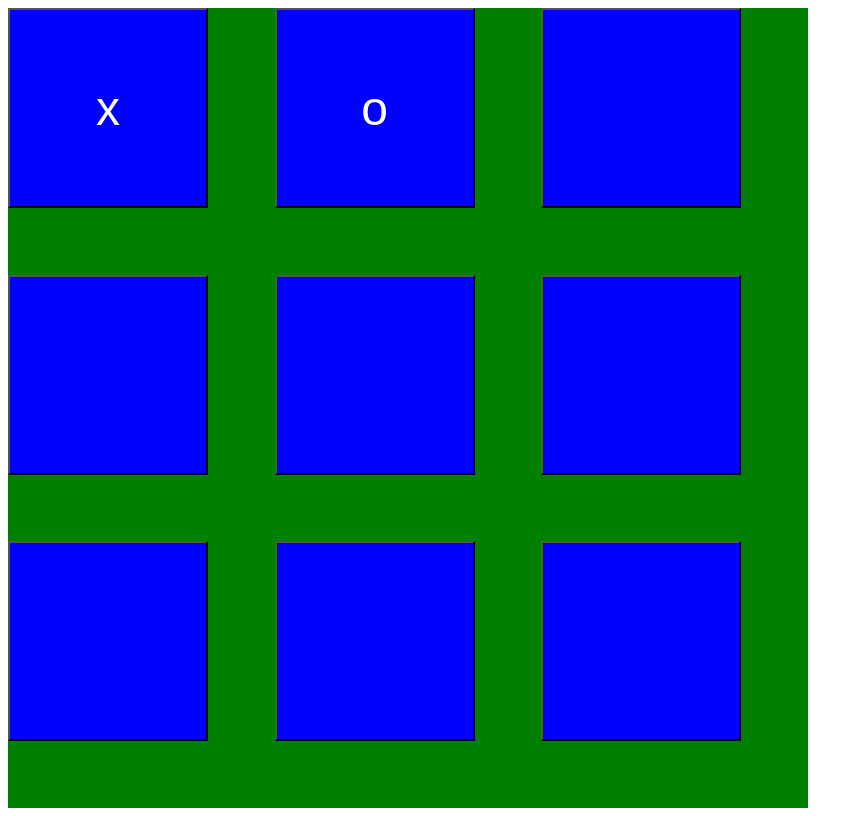
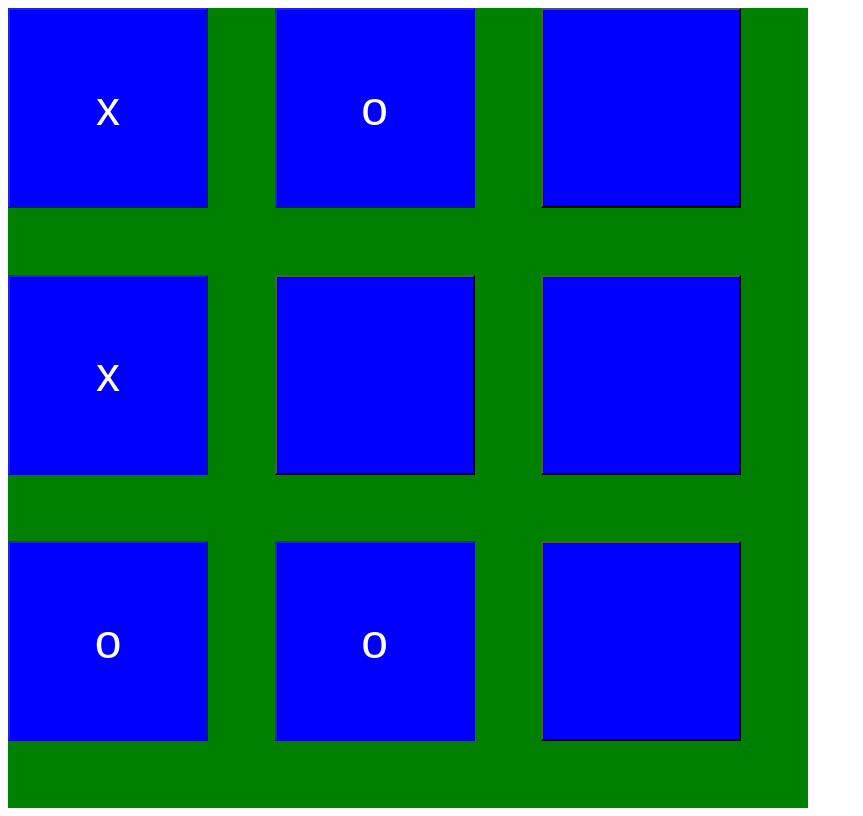
Before and after one commit to moonkehh/tic-tac-toe, a plain HTML site: page index.html in a window 1280 px wide. Shown: the whole page, without its empty margins (0-863 px from the left). Drawn offline with Linux system fonts and the light colour scheme.

Commit message:
I added the ability to see the state of a button press on the board

```diff
--- a/index.html
+++ b/index.html
@@ -32,10 +32,10 @@
 <body>
 	<div class="the-board">
 		<button class="space" onclick="onButtonClick(0)" id="0">
-			x
+
 		</button>
 		<button class="space" onclick="onButtonClick(1)" id="1">
-			o
+
 		</button>
 		<button class="space" onclick="onButtonClick(2)" id="2">
 		</button>
@@ -55,10 +55,27 @@
 
 	</div>
 	<script>
+		let board = ['x','o','','x','','','o','o',''];
+		const updateHtmlFromState = () => {
+			board.forEach((valueOfTheSpace,index) =>{
+				const domElement = document.getElementById(`${index}`);
+				domElement.innerHTML = valueOfTheSpace;
+				domElement.disabled = valueOfTheSpace !== '';
+
+			});
+		};
+
+
+
+
+
+
+
 		const onButtonClick = (buttonId) => {
 			console.log(`hello ${buttonId}`);
 		};
 
+		updateHtmlFromState();
 
 	</script>
 
```
